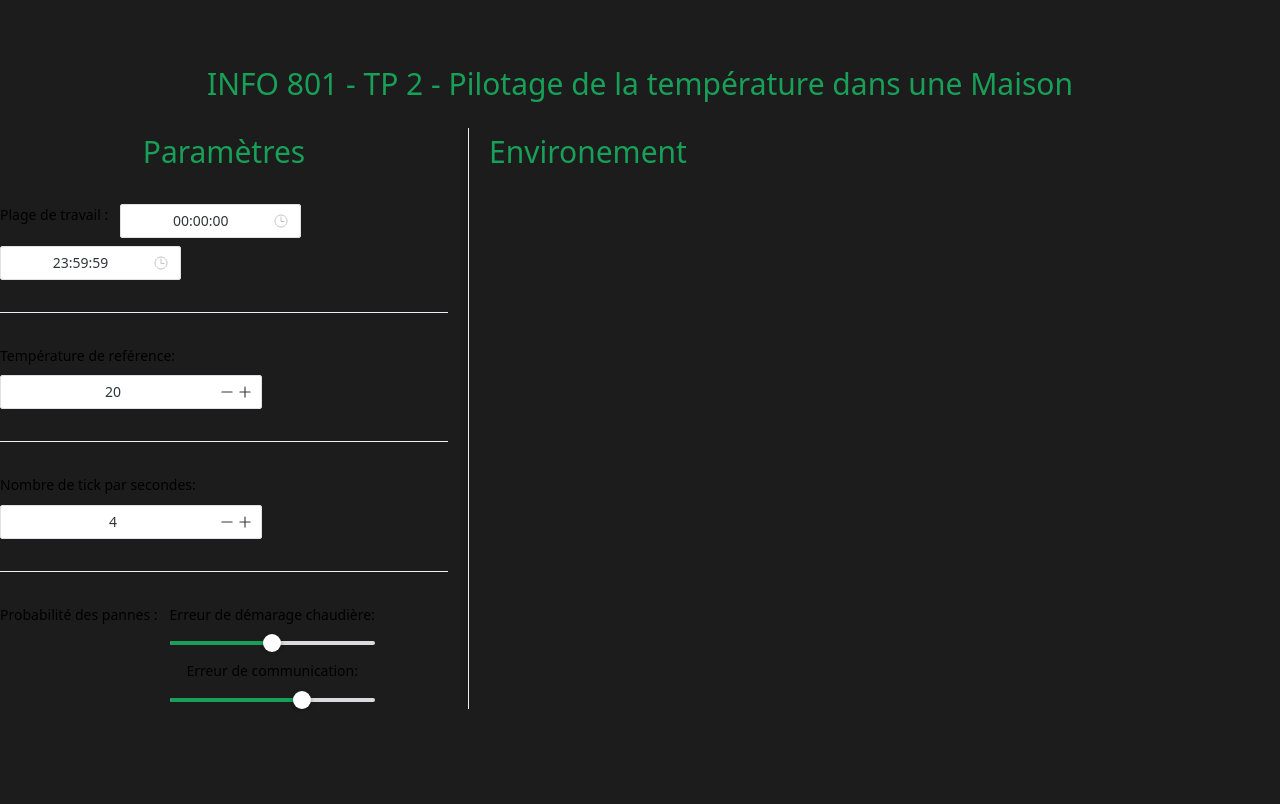
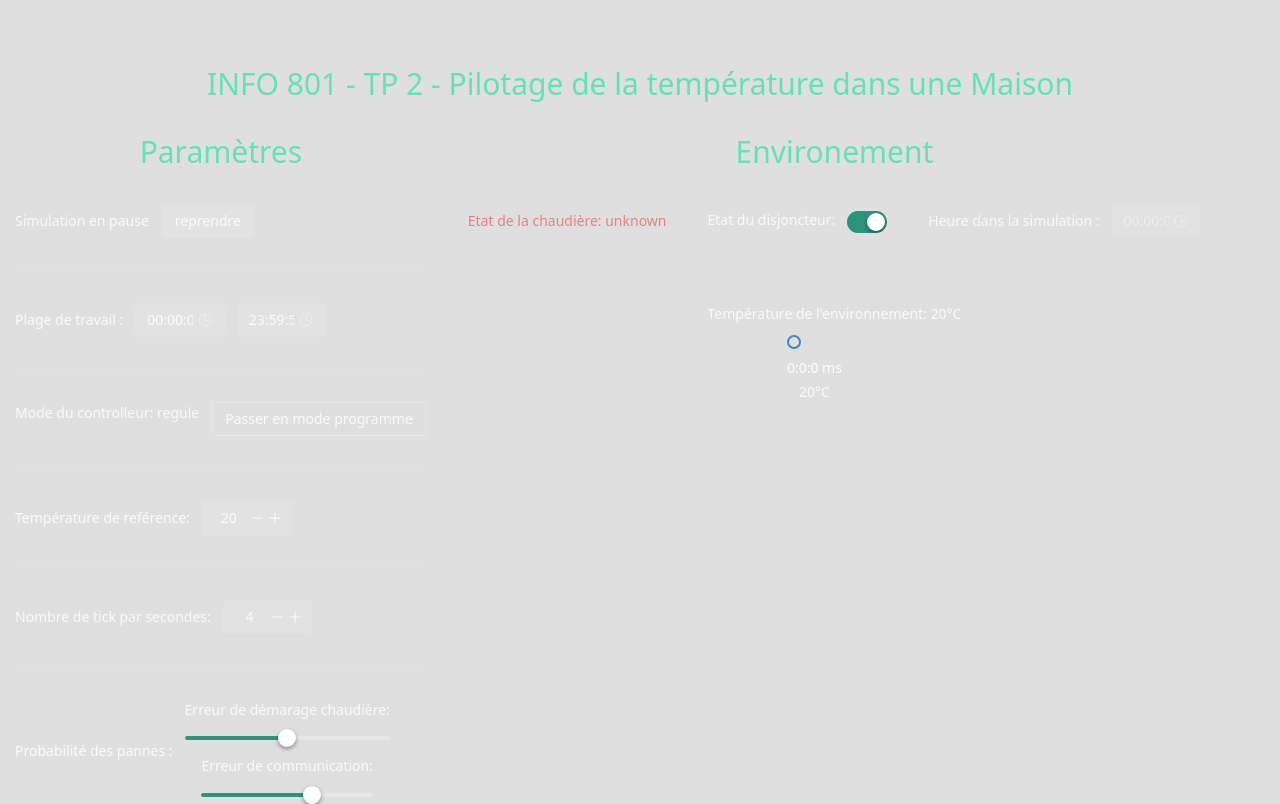
Before and after one commit to NailykSturm/info801_tp2_ptm, a Vue app: page / in a window 1280 px wide. Built offline with nearby package versions, Linux system fonts and the light colour scheme; no server answers.

Commit message:
Do full UI

```diff
--- a/package.json
+++ b/package.json
@@ -5,7 +5,8 @@
   "scripts": {
     "serve": "vue-cli-service serve",
     "build": "vue-cli-service build",
-    "socket_serv": "node ./dist/socket.js"
+    "socket_serv": "node ./dist/socket.js",
+    "socket_serv_dev": "tsc ./src/socket.ts && node ./src/socket.js"
   },
   "dependencies": {
     "child_process": "^1.0.2",
--- a/src/App.vue
+++ b/src/App.vue
@@ -23,8 +23,12 @@ import Socket from './components/Socket.vue';
 export default defineComponent({
   name: 'App',
   setup() {
-    const prefersDarkMode = window.matchMedia && window.matchMedia('(prefers-color-scheme: dark)').matches;
-    const theme = ref(prefersDarkMode ? darkTheme : lightTheme);
+    const theme = ref(darkTheme);
+    window.matchMedia('(prefers-color-scheme: dark)').addEventListener('change', (e) => {
+      if(e.matches) theme.value = darkTheme;
+      else theme.value = lightTheme;
+    })
+
     return {
       theme,
     }
@@ -43,9 +47,17 @@ export default defineComponent({
   -moz-osx-font-smoothing: grayscale;
   text-align: center;
   margin-top: 60px;
+  margin-left: 15px;
+  margin-right: 15px;
 }
 
 body {
-  background-color: #1c1c1c;
+  background-color: #DFDFDF;
+}
+
+@media (prefers-color-scheme: dark) {
+  body {
+    background-color: #1c1c1c;
+  }
 }
 </style>
--- a/src/components/Interface.vue
+++ b/src/components/Interface.vue
@@ -1,36 +1,47 @@
 <template>
     <n-h1><n-text type="primary">INFO 801 - TP 2 - Pilotage de la température dans une Maison</n-text></n-h1>
     <n-space>
-        <n-space vertical style="width: 35vw;">
+        <n-space vertical>
             <n-h1><n-text type="primary">Paramètres</n-text></n-h1>
-            <n-space>
-                Plage de travail :
+            <n-space class="center">
+                <n-text>Simulation en {{ pause ? 'pause' : 'cours' }}</n-text>
+                <n-button secondary @click="() => { pause = !pause }">{{ pause ? 'reprendre' : 'arrêter' }}</n-button>
+            </n-space>
+            <n-divider />
+            <n-space class="center">
+                <n-text>Plage de travail :</n-text>
                 <n-time-picker :default-value="tickToMs(plage.start)" @confirm="handleConfirmPlage($event, 'start')"
-                    time-zone="UTC" />
+                    time-zone="UTC" style="width: 7vw;" />
                 <n-time-picker :default-value="tickToMs(plage.end)" @confirm="handleConfirmPlage($event, 'end')"
-                    time-zone="UTC" />
+                    time-zone="UTC" style="width: 7vw;" />
             </n-space>
             <n-divider />
             <n-space>
-                Température de reférence:
-                <n-input-number :min="5" :max="35" :step="1" v-model:value="tempRef" />
+                <n-text>Mode du controlleur: {{ crtl_mode }}</n-text>
+                <n-button v-if="crtl_mode == MODE_REGULE" @click="() => {crtl_mode = MODE_PROGRAMME}">Passer en mode programme</n-button>
+                <n-button v-else @click="() => {crtl_mode = MODE_REGULE}">Passer en mode régulé</n-button>
             </n-space>
             <n-divider />
-            <n-space>
-                Nombre de tick par secondes:
-                <n-input-number :min="0.5" :max="10" :step="0.5" v-model:value="nbTick" />
+            <n-space class="center">
+                <n-text>Température de reférence:</n-text>
+                <n-input-number :min="5" :max="35" :step="1" v-model:value="tempRef" style="width: 7vw;" />
             </n-space>
             <n-divider />
-            <n-space>
-                Probabilité des pannes :
-                <n-space vertical>
+            <n-space class="center">
+                <n-text>Nombre de tick par secondes:</n-text>
+                <n-input-number :min="0.5" :max="10" :step="0.5" v-model:value="nbTick" style="width: 7vw;" />
+            </n-space>
+            <n-divider />
+            <n-space class="center">
+                <n-text>Probabilité des pannes :</n-text>
+                <n-space vertical class="center">
                     <n-space vertical>
-                        Erreur de démarage chaudière:
-                        <n-slider v-model:value="probaErr" :step="1"/>
+                        <n-text>Erreur de démarage chaudière:</n-text>
+                        <n-slider v-model:value="probaErr" :step="1" />
                     </n-space>
                     <n-space vertical>
-                        Erreur de communication:
-                        <n-slider v-model:value="probaErrCom" :step="1"/>
+                        <n-text>Erreur de communication:</n-text>
+                        <n-slider v-model:value="probaErrCom" :step="1" />
                     </n-space>
                 </n-space>
             </n-space>
@@ -38,22 +49,81 @@
 
         <n-divider vertical style="height: 100%;" />
 
-        <n-space justify="space-around">
+        <n-space justify="space-around" vertical style="overflow: hidden;">
             <n-h1><n-text type="primary">Environement</n-text></n-h1>
+            <n-space vertical class="center">
+                <n-space class="center">
+                    <n-text
+                        :type="chaudiere_state == chaud_states.STATE_ACTIVE ? 'info' : chaudiere_state == chaud_states.STATE_DESACTIVE ? 'warning' : 'error'">
+                        Etat de la chaudière: {{ chaudiere_state }}
+                    </n-text>
+                    <n-divider vertical />
+                    <n-space>
+                        <n-text>Etat du disjoncteur: </n-text>
+                        <n-switch v-model:value="disjo" />
+                    </n-space>
+                    <n-divider vertical />
+                    <n-space class="center">
+                        <n-text>Heure dans la simulation :</n-text>
+                        <n-time-picker disabled v-model:value="daytime" time-zone="UTC" style="width: 7vw;" />
+                    </n-space>
+                </n-space>
+                <n-divider />
+                <n-space vertical class="center">
+                    <n-text>Température de l'environnement: {{ tempRef }}°C</n-text>
+                    <n-space style="overflow-x: hidden;">
+                        <n-timeline horizontal>
+                            <n-timeline-item v-for="step in last_temps" type="info"
+                                :title="`${formatTime(tickToMs(step.time))} ms`" :content="`${step.temp}°C`" />
+                        </n-timeline>
+                    </n-space>
+                </n-space>
+
+                <n-divider v-if="rapport" />
+                <n-space v-if="rapport">
+                    <n-h6><n-text>Erreur lors du lancement : {{ rapport }}</n-text></n-h6>
+                </n-space>
+            </n-space>
         </n-space>
     </n-space>
 </template>
 
 <script lang="ts">
-import { defineComponent, computed, ref } from 'vue';
+import { defineComponent, ref, computed } from 'vue';
 import { useMessage } from 'naive-ui';
+import { io } from 'socket.io-client';
 
+import * as chaud_states from '../controller/chaudiere';
+import * as chans from '../socket_channel';
 import * as env from '../store/env_store';
+import { MODE_REGULE, MODE_PROGRAMME } from '../controller/controller';
 
 export default defineComponent({
     setup() {
-        const message = useMessage()
+        const msg = useMessage()
 
+        const chaudiere_state = ref(chaud_states.STATE_UNKNOWN);
+        const last_temps = ref([{ "temp": env.env_temp.value, "time": 0 }]);
+        const daytime =  computed(() => { return tickToMs(last_temps.value[last_temps.value.length - 1].time) });
+
+        const socket = io(process.env.VUE_APP_SOCKET_URI || "localhost:3000", { transports: ['websocket'] });
+        socket.on('connect', () => { msg.success('Socket UI connected'); });
+        socket.on(chans.CHANNEL_CLOCK, (time) => {
+            last_temps.value.push({ 'time': time, 'temp': env.env_temp.value });
+            if (last_temps.value.length > 10) last_temps.value.shift();
+        });
+
+        /**
+         * Function that format the simulation time
+         * @param time time in ms
+         * @returns time in hr:min:sec
+         */
+        function formatTime(time: number) {
+            const hr = Math.floor(time / 3600000);
+            const mn = Math.floor((time % 3600000) / 60000);
+            const sec = Math.floor(((time % 3600000) % 60000) / 1000);
+            return `${hr}:${mn}:${sec}`;
+        }
         function tickToMs(time: number) { return time * env.clockInterval.value; }
         function msToTick(time: number) { return time / env.clockInterval.value; }
         function handleConfirmPlage(value: number, type: string) {
@@ -62,14 +132,31 @@ export default defineComponent({
             else env.plage.value.end = value;
         }
         return {
+            MODE_REGULE,
+            MODE_PROGRAMME,
+            chaud_states,
+            pause: env.simulPause,
             plage: env.plage,
             tempRef: env.env_temp,
             nbTick: env.nbTicks,
             probaErr: env.proba_panne,
             probaErrCom: env.proba_err_comm,
+            disjo: env.disjoncteur,
+            rapport: env.lunchReport,
+            crtl_mode: env.crtl_mode,
+            daytime,
+            chaudiere_state,
+            last_temps,
             tickToMs,
+            formatTime,
             handleConfirmPlage,
         }
     }
 });
 </script>
+
+<style>
+.center {
+    align-items: center;
+}
+</style>
--- a/src/main.ts
+++ b/src/main.ts
@@ -1,11 +1,7 @@
 import { createApp } from 'vue';
 import naive from 'naive-ui';
-import { io } from 'socket.io-client';
 
 import App from './App.vue';
-
-const socketTest = io(process.env.VUE_APP_SOCKET_URI || "localhost:3000", {transports: ['websocket'],});
-socketTest.on('connect', () => { console.log('socket test connected'); });
 
 
 const app = createApp(App);
--- a/src/socket_channel.ts
+++ b/src/socket_channel.ts
@@ -1,8 +1,8 @@
+export const CHANNEL_ASK_STATE_CHAUD: string = "ask_state_chaud";
 export const CHANNEL_CLOCK: string = "clock";
-export const CHANNEL_START_CHAUD: string = "start_chaud";
+export const CHANNEL_OFF_CHAUD: string = "off_chaud";
 export const CHANNEL_ON_CHAUD: string = "on_chaud";
-export const CHANNEL_OFF_CHAUD: string = "off_chaud";
-export const CHANNEL_STATE_CHAUD: string = "state_chaud";
-export const CHANNEL_ASK_STATE_CHAUD: string = "ask_state_chaud";
 export const CHANNEL_RAPPORT_CHAUD: string = "rapport";
 export const CHANNEL_SEND_TMP: string = "temp";
+export const CHANNEL_START_CHAUD: string = "start_chaud";
+export const CHANNEL_STATE_CHAUD: string = "state_chaud";
--- a/src/store/env_store.ts
+++ b/src/store/env_store.ts
@@ -1,8 +1,10 @@
 // import { MODE_REGULE } from "../controller/controller";
-import { ref, computed } from "vue";
+import { ref, computed, Ref } from "vue";
 
 import { MODE_REGULE } from "../controller/controller";
 
+export const lunchReport: Ref<null|string> = ref(null);
+export const simulPause = ref(true);
 export const nbTicks = ref(4);
 export const clockInterval = computed(() => { return 1000 / nbTicks.value });
 export const temp_ref = ref(20);
```
Also changed, not shown: src/controller/capteur.ts (+6 -9 lines), src/controller/chaudiere.ts (+13 -10 lines), src/controller/controller.ts (+5 -8 lines), src/controller/horloge.ts (+4 -4 lines), src/socket.ts (+23 -3 lines), 1 other file (tests, documents, lock files or other folders).
